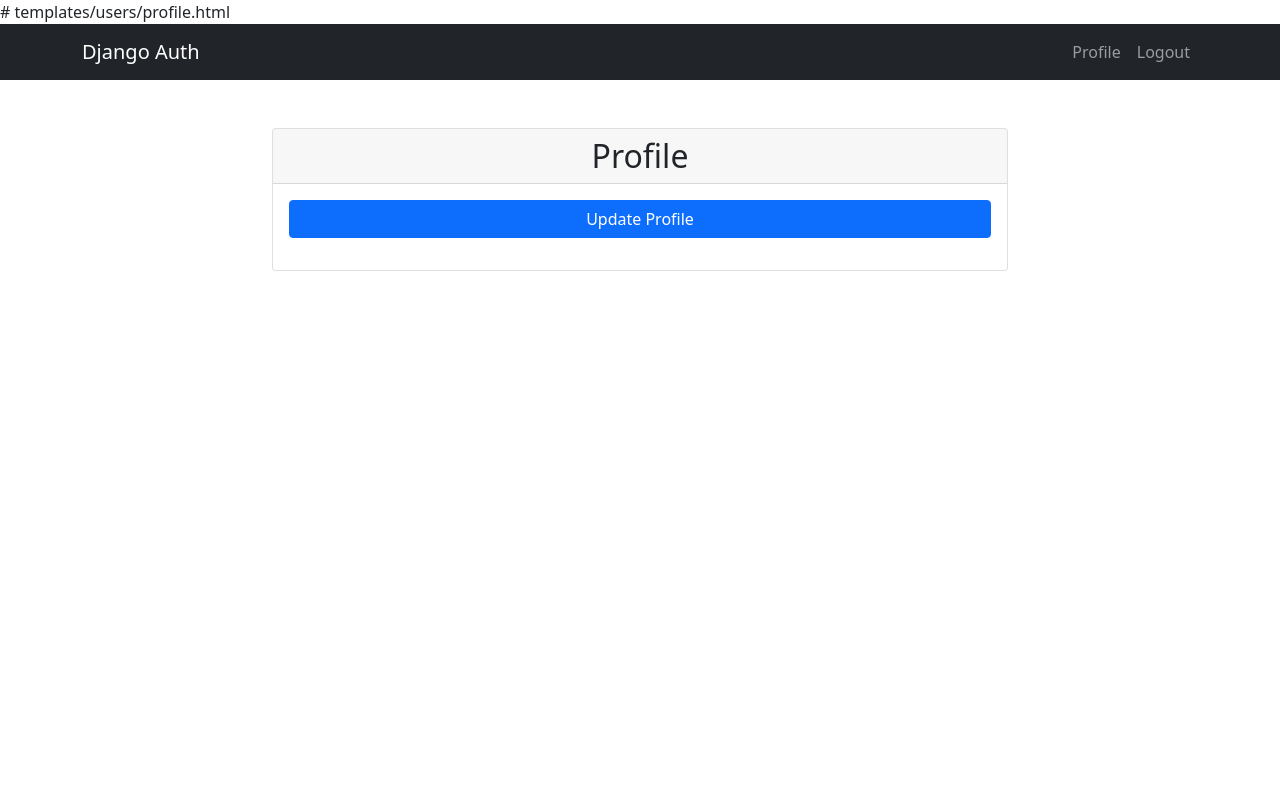
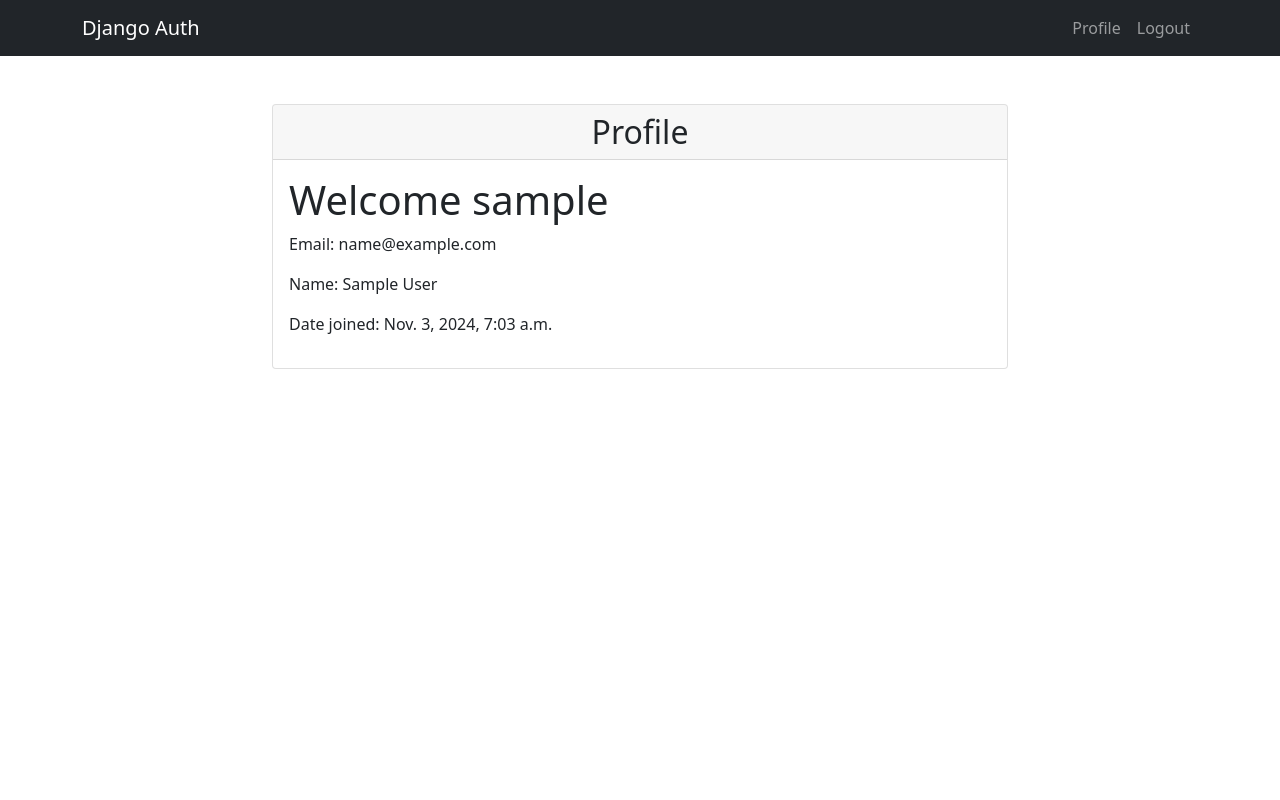
Before and after one commit to VarshithaK22/time_traveller_diary, a Django app: page /profile/ in a window 1280 px wide. Run offline with Django 5.2, Linux system fonts and the light colour scheme; the visitor is signed in with stand-in values (Sample User, id 1); some libraries are stand-ins or nearby versions.

Commit message:
fixed profile and added home page

```diff
--- a/diary_project/diary/templates/home.html
+++ b/diary_project/diary/templates/home.html
@@ -12,7 +12,7 @@
                     <p class="text-truncate">{{ entry.content }}</p>
                 </article>
             {% empty %}
-                <p>No entries yet. <a href="{% url 'entry-create' %}">Create your first entry!</a></p>
+
             {% endfor %}
         </div>
     </div>
--- a/diary_project/diary/templates/profile.html
+++ b/diary_project/diary/templates/profile.html
@@ -1,4 +1,3 @@
-# templates/users/profile.html
 {% extends "base.html" %}
 {% load crispy_forms_tags %}
 
@@ -13,15 +12,14 @@
                 <div class="card-body">
                     <form method="post">
                         {% csrf_token %}
-                        <div class="row">
-                            <div class="col-md-12">
-                                {{ user_form|crispy }}
-                                {{ profile_form|crispy }}
-                            </div>
-                        </div>
-                        <div class="d-grid gap-2">
-                            <button type="submit" class="btn btn-primary">Update Profile</button>
-                        </div>
+                        <h1>Welcome {{ user.username }}</h1>
+                        <p>Email: {{ user.email }}</p>
+
+                        {% if user.first_name or user.last_name %}
+                        <p>Name: {{ user.first_name }} {{ user.last_name }}</p>
+                        {% endif %}
+
+                        <p>Date joined: {{ user.date_joined }}</p>
                     </form>
                 </div>
             </div>
--- a/diary_project/diary/urls.py
+++ b/diary_project/diary/urls.py
@@ -7,5 +7,5 @@ urlpatterns = [
     path('login/', auth_views.LoginView.as_view(template_name='login.html'), name='login'),
     path('logout/', auth_views.LogoutView.as_view(), name='logout'),
     path('profile/', views.profile, name='profile'),
-    path('home/', views.EntryListView.as_view(), name='home'),
+    path('', views.EntryListView.as_view(), name='home'),
 ]
--- a/diary_project/diary/views.py
+++ b/diary_project/diary/views.py
@@ -25,7 +25,11 @@ def register(request):
 
 @login_required
 def profile(request):
-    return render(request, 'profile.html')
+    user = request.user
+    context = {
+        'user': user
+    }
+    return render(request, 'profile.html', context)
 
 
 class EntryListView(LoginRequiredMixin, ListView):
--- a/diary_project/diary_project/settings.py
+++ b/diary_project/diary_project/settings.py
@@ -126,3 +126,4 @@ STATIC_URL = 'static/'
 # https://docs.djangoproject.com/en/5.1/ref/settings/#default-auto-field
 
 DEFAULT_AUTO_FIELD = 'django.db.models.BigAutoField'
+LOGIN_REDIRECT_URL = 'home'  # URL name or hardcoded path
```
Also changed, not shown: diary_project/diary/migrations/0001_initial.py (added).
